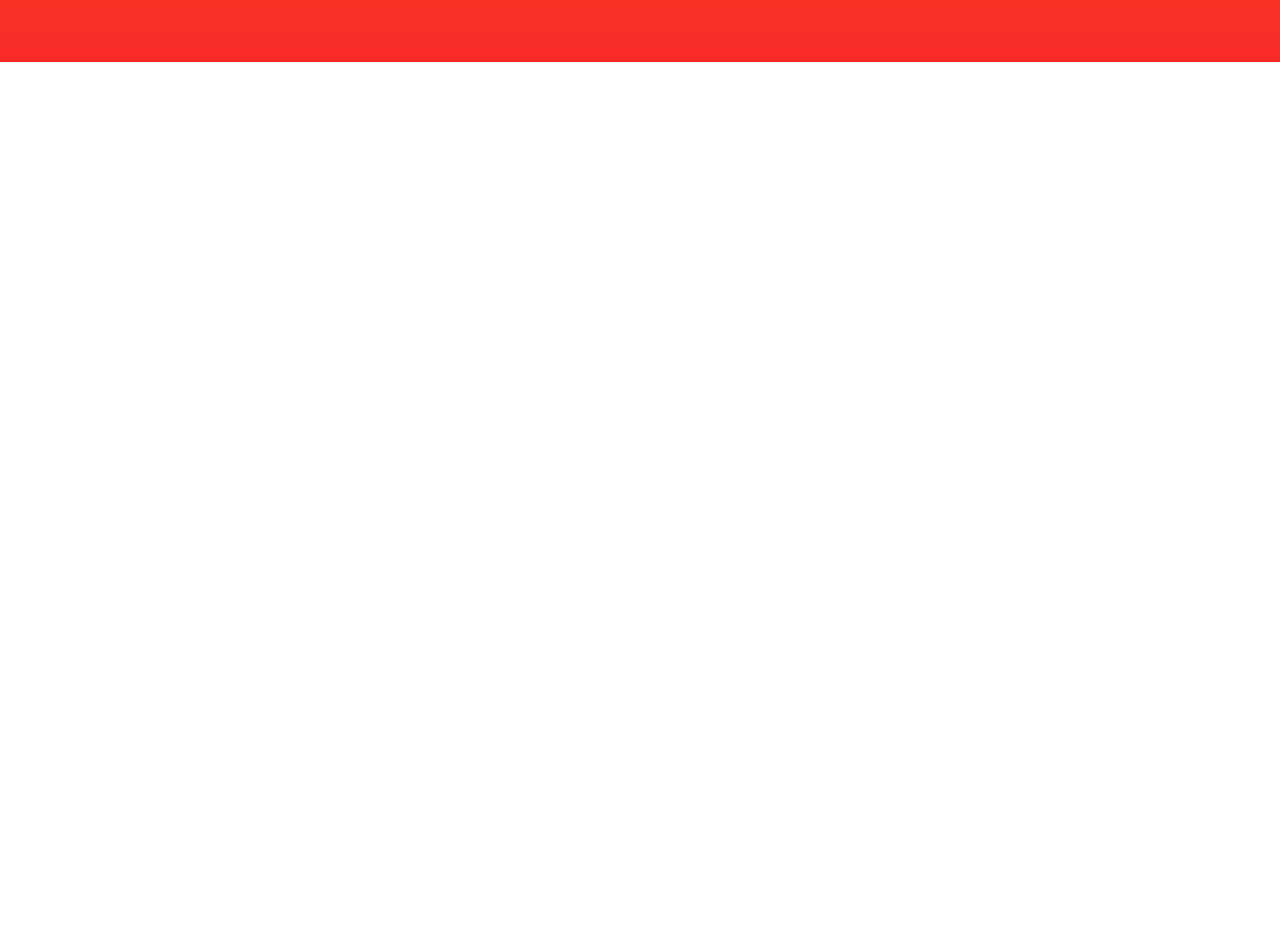
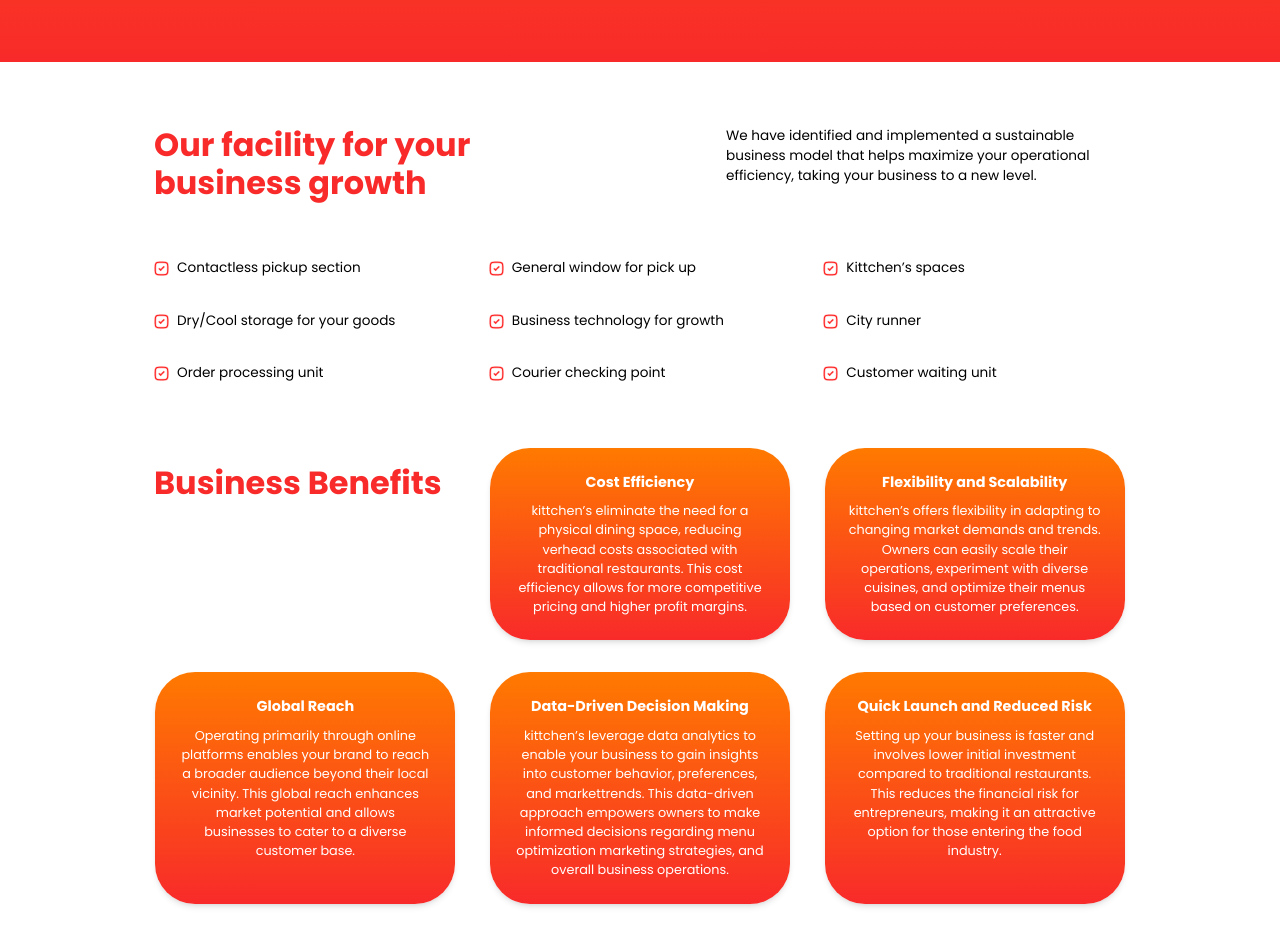
Before and after one commit to daniel-dunsin/kittchen, a Next.js app: page / in a window 1280 px wide. Shown: the part 1361-2306 px from the top of the page. Before the commit the page ends 1423 px from the top, so only its background shows below. Built offline with nearby package versions, Linux system fonts and the light colour scheme.

Commit message:
feat: business benefits

```diff
--- a/app/page.tsx
+++ b/app/page.tsx
@@ -1,4 +1,6 @@
 import Banner from '@/components/home/banner';
+import BusinessBenefits from '@/components/home/businessBenefits';
+import Facility from '@/components/home/facility';
 import Navbar from '@/components/home/navbar';
 import WhyUs from '@/components/home/whyUs';
 import Image from 'next/image';
@@ -8,6 +10,8 @@ export default function Home() {
     <main>
       <Banner />
       <WhyUs />
+      <Facility />
+      <BusinessBenefits />
     </main>
   );
 }
--- /dev/null
+++ b/components/home/businessBenefits.tsx
@@ -0,0 +1,28 @@
+import { businessBenefits } from '@/lib/data/home';
+import React from 'react';
+
+const BusinessBenefits = () => {
+  return (
+    <section className="px-[1rem] pb-[4rem]">
+      <div className="grid grid-cols-1 md:grid-cols-2 lg:grid-cols-3 max-w-[1100px] mx-auto  gap-[1rem] md:gap-[2rem] md:px-[4rem]">
+        <h1 className="my-4 font-bold text-[1.3rem] md:text-[2rem] md:leading-[1.2] max-w-[400px] text-main">
+          Business Benefits
+        </h1>
+
+        {businessBenefits?.map((benefit, index) => {
+          return (
+            <article
+              key={index}
+              className="bg-main-gradient p-6 rounded-[40px] shadow-md text-center text-white md:max-w-[300px] mx-auto"
+            >
+              <h3 className="mb-2 font-bold text-[.9rem]">{benefit.title}</h3>
+              <p className="text-[.8rem]">{benefit.body}</p>
+            </article>
+          );
+        })}
+      </div>
+    </section>
+  );
+};
+
+export default BusinessBenefits;
--- /dev/null
+++ b/components/home/facility.tsx
@@ -0,0 +1,43 @@
+import { faclities } from '@/lib/data/home';
+import Image from 'next/image';
+import React from 'react';
+
+const Facility = () => {
+  return (
+    <section className="px-[1rem] py-[4rem]">
+      <div className="max-w-[1100px] mx-auto md:px-[4rem]">
+        {/* title */}
+        <div className=" flex items-start flex-col lg:flex-row justify-between">
+          <h1 className=" font-bold text-[1.3rem] md:text-[2rem] md:leading-[1.2] max-w-[400px] text-main">
+            Our facility for your <br /> business growth
+          </h1>
+          <p className="max-w-[400px] text-[.85rem]">
+            We have identified and implemented a sustainable business model that helps maximize your operational efficiency,
+            taking your business to a new level.
+          </p>
+        </div>
+
+        <div className="grid sm:grid-cols-2 lg:grid-cols-3 gap-[2rem] mt-14">
+          {faclities.map((facility, index) => {
+            return (
+              <p key={index} className="text-[.85rem]">
+                <span className="inline-block mr-2 align-middle">
+                  <Image
+                    src={'/checkbox.png'}
+                    alt="checkbox"
+                    width={15}
+                    height={15}
+                    className="w-[15px] h-[15px] object-center object-contain"
+                  />
+                </span>
+                {facility}
+              </p>
+            );
+          })}
+        </div>
+      </div>
+    </section>
+  );
+};
+
+export default Facility;
--- a/components/home/whyUs.tsx
+++ b/components/home/whyUs.tsx
@@ -1,4 +1,4 @@
-import { whyus } from '@/lib/data/whyus';
+import { whyus } from '@/lib/data/home';
 import Image from 'next/image';
 import React from 'react';
 import { ButtonContainedWhite } from '../ui/buttons';
@@ -9,7 +9,7 @@ const WhyUs = () => {
       <div className="max-w-[1100px] mx-auto text-white">
         <div className="md:pl-[4rem]">
           <p className="text-[.9rem] font-semibold">WHY VIRTUAL KITTCHEN'S?</p>
-          <h1 className="my-4 font-bold xs:text-[1.3rem] md:text-[2rem] md:leading-[1.2] max-w-[400px]">
+          <h1 className="my-4 font-bold text-[1.3rem] md:text-[2rem] md:leading-[1.2] max-w-[400px]">
             The recipe for your brand success
           </h1>
         </div>
@@ -35,7 +35,7 @@ const WhyUs = () => {
           })}
 
           <div>
-            <ButtonContainedWhite className="rounded-full max-w-fit font-semibold md:ml-[4rem]">
+            <ButtonContainedWhite className="!rounded-full max-w-fit font-semibold md:ml-[4rem]">
               SPEAK WITH A CONSULTANT
             </ButtonContainedWhite>
           </div>
--- /dev/null
+++ b/lib/data/home.ts
@@ -0,0 +1,58 @@
+export const whyus = [
+  {
+    img: '/whyus-1.png',
+    title: 'Start a brand in few weeks',
+    body: `With No-cost setting up, we eliminate the labor cost of building a physical kitchen, making it easy for you to start operating your brand with operational agility that surpasses traditional brick-and-mortar establishments.`,
+  },
+  {
+    img: '/whyus-2.png',
+    title: 'Reach a wider audience',
+    body: `While you focus solely on fulfilling orders, we help your brand connect with the broader audience to discover your yummy meals and order from you. `,
+  },
+  {
+    img: '/whyus-3.png',
+    title: 'Expand to market/countries',
+    body: `Without needing a central, visible location, you can strategically position your business brand in different areas, cities, and countries, without the cost of setting up a physical store tapping into new markets, and reaching customers who might be outside the radius of a traditional restaurant. `,
+  },
+  {
+    img: '/whyus-4.png',
+    title: 'Stay ahead with technological advancement',
+    body: `We enable you to optimize delivery routes and track orders with an advanced management system streamlining the process of receiving, managing, and fulfilling orders and ensuring operational efficiency for your business.`,
+  },
+];
+
+export const faclities = [
+  'Contactless pickup section',
+  'General window for pick up',
+  'Kittchen’s spaces',
+  'Dry/Cool storage for your goods',
+  'Business technology for growth',
+  'City runner',
+  'Order processing unit',
+  'Courier checking point',
+  'Customer waiting unit',
+];
+
+export const businessBenefits = [
+  {
+    title: 'Cost Efficiency',
+    body: `kittchen’s eliminate the need for a  physical dining space, reducing verhead costs associated with
+    traditional restaurants. This cost efficiency allows for more competitive pricing and higher profit margins.`,
+  },
+  {
+    title: 'Flexibility and Scalability',
+    body: `kittchen’s offers flexibility in adapting to changing market demands and trends. Owners can easily scale their operations, experiment with diverse cuisines, and optimize their menus based on customer preferences.`,
+  },
+  {
+    title: 'Global Reach',
+    body: `Operating primarily through online platforms enables your brand to reach a broader audience beyond their local vicinity. This global reach enhances market potential and allows businesses to cater to a diverse customer base.`,
+  },
+  {
+    title: 'Data-Driven Decision Making',
+    body: `kittchen’s leverage data analytics to enable your business to gain insights into customer behavior, preferences, and markettrends. This data-driven approach empowers owners to make informed decisions regarding menu optimization marketing strategies, and overall business operations.`,
+  },
+  {
+    title: 'Quick Launch and Reduced Risk',
+    body: `Setting up your business is faster and involves lower initial investment compared to traditional restaurants. This reduces the financial risk for entrepreneurs, making it an attractive option for those entering the food industry.`,
+  },
+];
--- a/lib/data/whyus.ts
+++ /dev/null
@@ -1,22 +0,0 @@
-export const whyus = [
-  {
-    img: '/whyus-1.png',
-    title: 'Start a brand in few weeks',
-    body: `With No-cost setting up, we eliminate the labor cost of building a physical kitchen, making it easy for you to start operating your brand with operational agility that surpasses traditional brick-and-mortar establishments.`,
-  },
-  {
-    img: '/whyus-2.png',
-    title: 'Reach a wider audience',
-    body: `While you focus solely on fulfilling orders, we help your brand connect with the broader audience to discover your yummy meals and order from you. `,
-  },
-  {
-    img: '/whyus-3.png',
-    title: 'Expand to market/countries',
-    body: `Without needing a central, visible location, you can strategically position your business brand in different areas, cities, and countries, without the cost of setting up a physical store tapping into new markets, and reaching customers who might be outside the radius of a traditional restaurant. `,
-  },
-  {
-    img: '/whyus-4.png',
-    title: 'Stay ahead with technological advancement',
-    body: `We enable you to optimize delivery routes and track orders with an advanced management system streamlining the process of receiving, managing, and fulfilling orders and ensuring operational efficiency for your business.`,
-  },
-];
--- a/tailwind.config.ts
+++ b/tailwind.config.ts
@@ -1,19 +1,14 @@
-import type { Config } from "tailwindcss";
+import type { Config } from 'tailwindcss';
 
 const config: Config = {
-  content: [
-    "./pages/**/*.{js,ts,jsx,tsx,mdx}",
-    "./components/**/*.{js,ts,jsx,tsx,mdx}",
-    "./app/**/*.{js,ts,jsx,tsx,mdx}",
-  ],
+  content: ['./pages/**/*.{js,ts,jsx,tsx,mdx}', './components/**/*.{js,ts,jsx,tsx,mdx}', './app/**/*.{js,ts,jsx,tsx,mdx}'],
   theme: {
     extend: {
       colors: {
-        main: "rgba(255, 122, 0, 1)",
+        main: 'rgba(248, 42, 42, 1)',
       },
       backgroundImage: {
-        "main-gradient":
-          "linear-gradient(rgba(255, 122, 0, 1), rgba(248, 42, 42, 1))",
+        'main-gradient': 'linear-gradient(rgba(255, 122, 0, 1), rgba(248, 42, 42, 1))',
       },
     },
   },
```
Also changed, not shown: public/checkbox.png (renamed from public/check-square-svgrepo-com 1.png).
